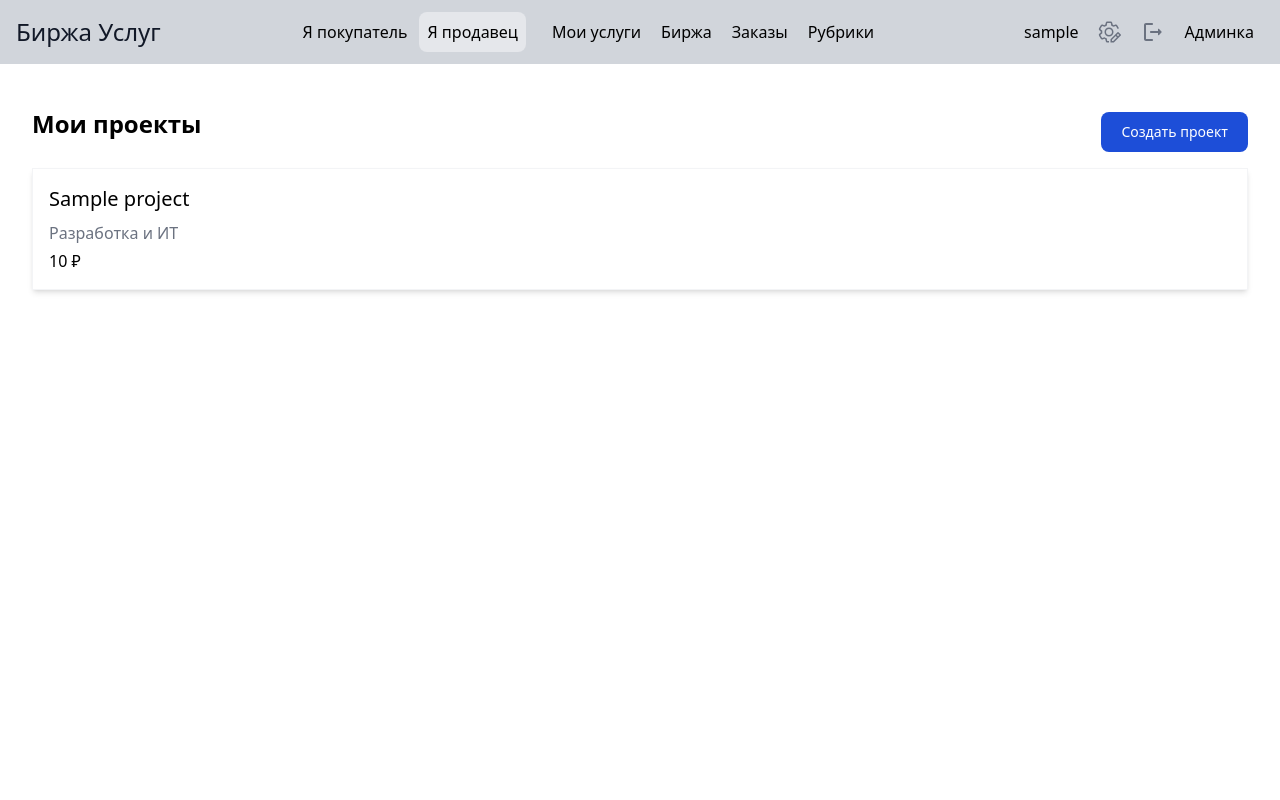
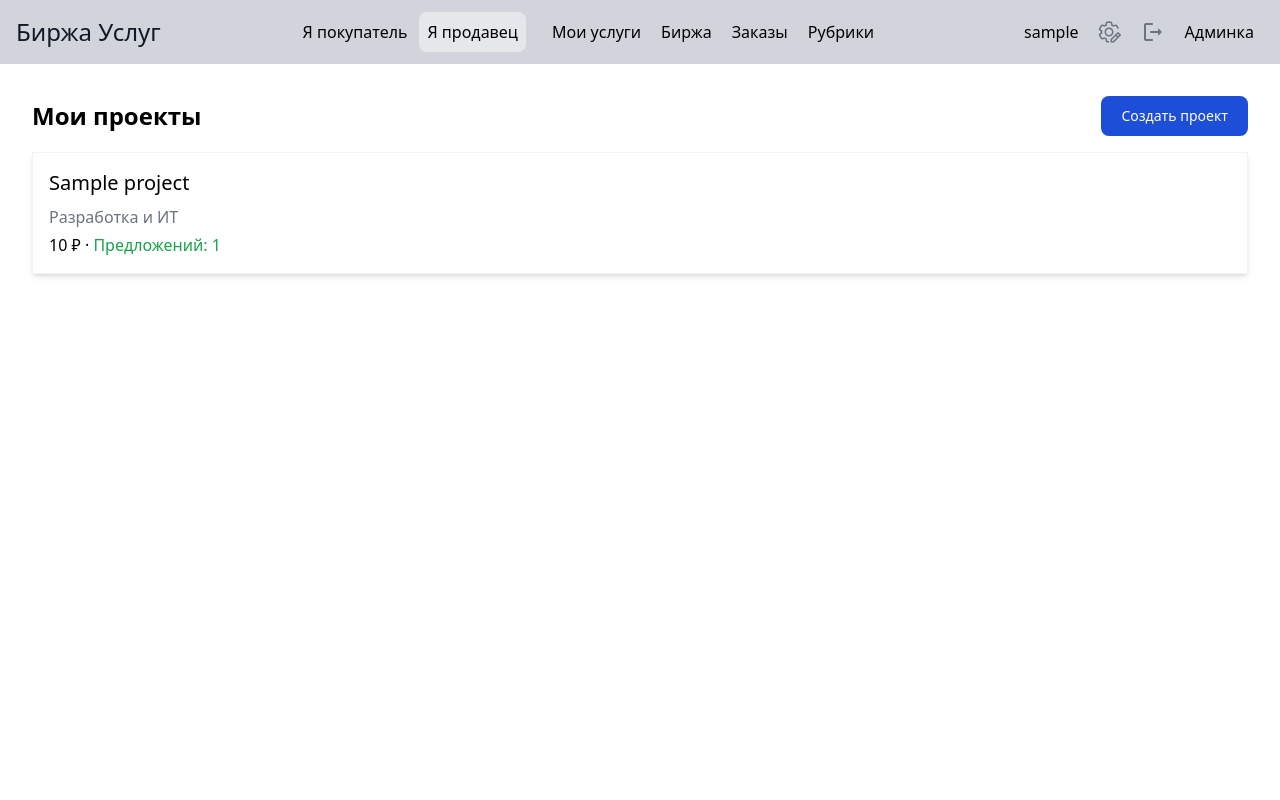
Before and after one commit to hazadus/services-exchange, a Django app: page /projects/my/ in a window 1280 px wide. Run offline with Django 5.2, Linux system fonts and the light colour scheme; the visitor is signed in with stand-in values (Sample User, id 1); data comes from the database, SQL or seed files in the repository; tables that the repository leaves empty hold one stand-in row (values such as "Sample post"); style sheets or scripts are compiled from the project's sources; parts of the project's set-up code (start-up, migrations or seed data) failed here and were passed over; some libraries are stand-ins or nearby versions.

Commit message:
feat: Show number of active offers on My projects page.

```diff
--- a/src/projects/selectors.py
+++ b/src/projects/selectors.py
@@ -1,4 +1,4 @@
-from django.db.models import QuerySet
+from django.db.models import Count, Q, QuerySet
 from users.models import CustomUser
 
 from projects.models import Offer, Project
@@ -9,7 +9,7 @@ def project_list(
 ) -> QuerySet:
     queryset = Project.objects.select_related(
         "category", "category__parent", "category__parent__parent", "customer"
-    )
+    ).annotate(offer_count=Count("offers", filter=Q(offers__is_cancelled=False)))
 
     if category_id:
         queryset = queryset.filter(category_id=category_id)
@@ -35,4 +35,4 @@ def offer_list(project_id: int, candidate: CustomUser | None = None) -> QuerySet
     if candidate:
         queryset = queryset.filter(candidate=candidate)
 
-    return queryset
+    return queryset.all()
--- a/src/templates/projects/project_my_list.html
+++ b/src/templates/projects/project_my_list.html
@@ -7,7 +7,7 @@
 {% block content %}
   <div class="flex items-center mb-4">
     <h1 class="text-2xl font-semibold flex-1">Мои проекты</h1>
-    <a class="inline-flex items-center px-5 py-2.5 mt-4 text-sm font-medium text-center text-white bg-blue-700 rounded-lg focus:ring-4 focus:ring-blue-200 hover:bg-blue-800" href="{% url 'projects:create' %}">Создать проект</a>
+    <a class="inline-flex items-center px-5 py-2.5 text-sm font-medium text-center text-white bg-blue-700 rounded-lg focus:ring-4 focus:ring-blue-200 hover:bg-blue-800" href="{% url 'projects:create' %}">Создать проект</a>
   </div>
 
   <div>
@@ -21,7 +21,7 @@
             {{ project.category }}
           </a>
         </div>
-        <div>{{ project.price }} ₽</div>
+        <div>{{ project.price }} ₽ {% if project.offer_count %}&middot; <span class="text-green-600">Предложений: {{ project.offer_count }}</span>{% endif %}</div>
       </div>
     {% endfor %}
   </div>
```
